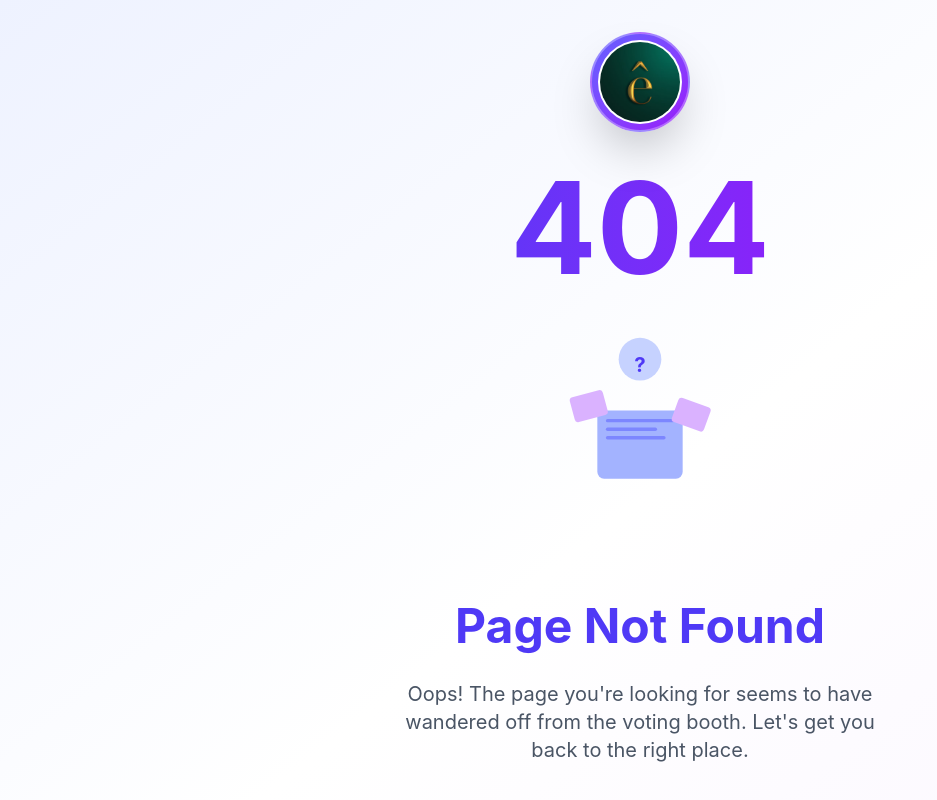
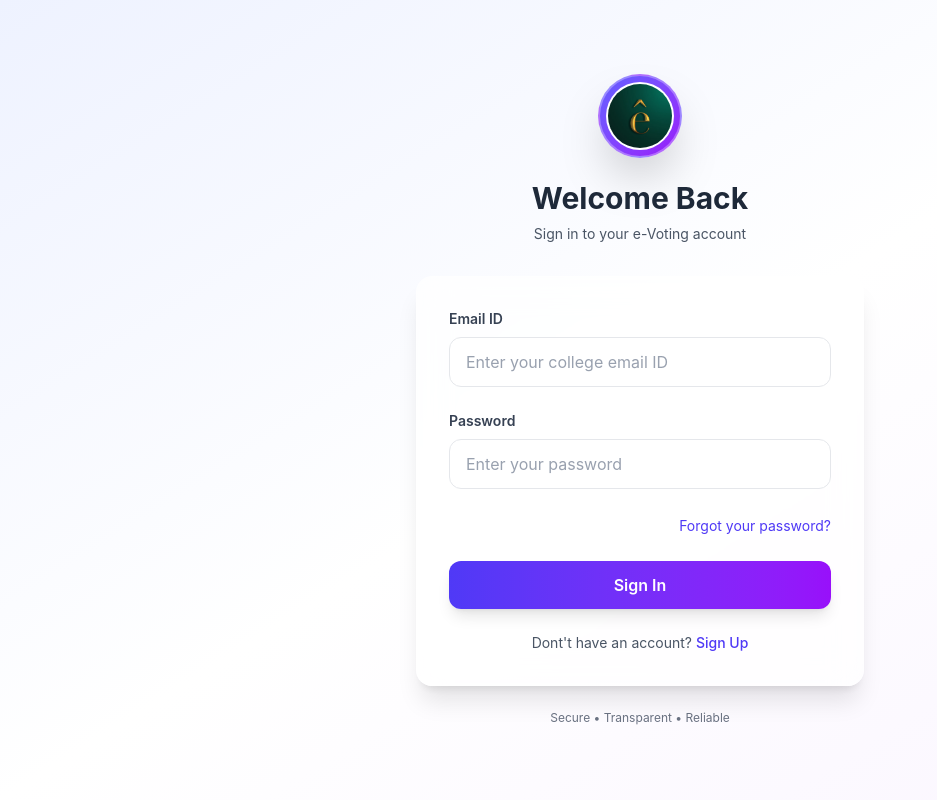
Before and after one commit to keshrivishal21/e-Voting-Platform, a React (Vite) app in the folder client/: page /candidate/login in a window 1280 px wide. Before the commit this address led to /404. Shown: the top 800 px of the page, without its empty margins (0-937 px from the left). Built offline with nearby package versions, Linux system fonts and the light colour scheme.

Commit message:
added routes for candidate login register

```diff
--- a/client/src/App.jsx
+++ b/client/src/App.jsx
@@ -25,6 +25,8 @@ import Signup from './pages/Auth/Signup';
 import Elections from './pages/StudentBoard/Elections';
 import Results from './pages/StudentBoard/Results';
 import CastVote from './pages/StudentBoard/CastVote';
+import CandidateLogin from './pages/Auth/CandidateLogin';
+import { useState } from 'react';
 
 
 function App() {
@@ -36,7 +38,7 @@ function App() {
   const location = useLocation();
 
   // Simple approach - just list the routes where you want to hide navbar
-  const noNavbarRoutes = ['/', '/register', '/signup', '/404', '/not-found'];
+  const noNavbarRoutes = ['/', '/register','/candidate/login', '/signup', '/404', '/not-found'];
 
   const shouldHideNavbar = noNavbarRoutes.includes(location.pathname);
 
@@ -50,7 +52,7 @@ function App() {
         <Route path="/" element={<Login />} />
         <Route path="/register" element={<CanRegister />} />
         <Route path='/signup' element={<Signup />} />
-
+        <Route path="/candidate/login" element={<CandidateLogin />} />
 
         {/* Student Board */}
         <Route path="/student" element={<ProtectedRoute isAuthenticated={isAuthenticated}><StudentHome /></ProtectedRoute>} />
--- a/client/src/components/Navbar.jsx
+++ b/client/src/components/Navbar.jsx
@@ -48,7 +48,7 @@ export default function Navbar({ isCandidate, notificationCount = 0 }) {
                          group-hover:pointer-events-auto hover:pointer-events-auto"
             >
               <Link
-                to="/candidate"
+                to={isCandidate ? "/candidate/login" : "/"}
                 className="block px-4 py-2 text-gray-700 hover:bg-gray-50 rounded-t-2xl"
                 onClick={() => setMenuOpen(false)}
               >
--- /dev/null
+++ b/client/src/pages/Auth/CandidateLogin.jsx
@@ -0,0 +1,170 @@
+
+import React, { useState } from 'react';
+import { useNavigate } from 'react-router-dom';
+import logo from "../../assets/evoting.png"
+import AuthAPI from '../../utils/authAPI';
+// import { toast } from 'react-hot-toast';
+
+function CandidateLogin() {
+    const navigate = useNavigate();
+    const [formData, setFormData] = useState({
+        email: '',
+        password: ''
+    });
+    const [loading, setLoading] = useState(false);
+    const [error, setError] = useState('');
+
+    const collegeEmailRegex = /^(\d+)@stu\.manit\.ac\.in$/;
+
+    const handleInputChange = (e) => {
+        const { name, value } = e.target;
+        setFormData(prev => ({
+            ...prev,
+            [name]: value
+        }));
+
+        // Clear error when user starts typing
+        if (error) setError('');
+
+        // Validate email format in real-time (only for email field)
+        if (name === 'email' && value) {
+            const match = value.match(collegeEmailRegex);
+            if (!match) {
+                setError("Please enter a valid college email (e.g. 123456@stu.manit.ac.in)");
+            }
+        }
+    };
+
+    const submitHandler = async (e) => {
+        e.preventDefault();
+        setLoading(true);
+        setError('');
+
+        try {
+            const { response, data } = await AuthAPI.candidateLogin(formData.email, formData.password);
+
+            if (response.ok && data.success) {
+                // Store token in localStorage
+                localStorage.setItem('authToken', data.data.token);
+                localStorage.setItem('userType', 'Candidate');
+
+                // Navigate to candidate dashboard
+                // navigate('/candidate');
+            } else {
+                setError(data.message || 'Login failed. Please try again.');
+            }
+        } catch (error) {
+            console.error('Login error:', error);
+            setError('Network error. Please check your connection and try again.');
+        } finally {
+            setLoading(false);
+        }
+    };
+  return (
+    <div className="min-h-screen bg-gradient-to-br from-indigo-50 via-white to-purple-50 flex items-center justify-center px-4 py-8">
+      {/* Login Card */}
+      <div className="w-full max-w-md">
+        {/* Logo Section */}
+        <div className="text-center mb-8">
+          <div className="inline-flex items-center justify-center">
+            <div className="bg-gradient-to-br from-indigo-500 to-purple-600 p-1.5 rounded-full shadow-2xl border-2 border-white/30">
+              <div className="bg-white rounded-full p-0.5">
+                <img src={logo} alt="e-Voting theme" className="w-12 h-12 md:w-16 md:h-16 rounded-full object-cover object-center" />
+              </div>
+            </div>
+          </div>
+          <h1 className="mt-4 text-2xl md:text-3xl font-bold text-gray-800">Welcome Back</h1>
+          <p className="mt-2 text-sm text-gray-600">Sign in to your e-Voting account</p>
+        </div>
+
+        {/* Form Card */}
+        <div className="bg-white/70 backdrop-blur-lg rounded-2xl p-6 md:p-8 shadow-xl border border-white/20">
+          <form className="space-y-6" onSubmit={submitHandler}>
+            {/* Error Message */}
+            {error && (
+              <div className="bg-red-50 border border-red-200 text-red-700 px-4 py-3 rounded-xl text-sm">
+                {error}
+              </div>
+            )}
+
+            {/* Email Field */}
+            <div>
+              <label className="block text-sm font-semibold text-gray-700 mb-2">
+                Email ID
+              </label>
+              <input
+                name="email"
+                type="email"
+                value={formData.email}
+                onChange={handleInputChange}
+                placeholder="Enter your college email ID"
+                className="w-full px-4 py-3 bg-white border border-gray-200 rounded-xl text-gray-800 placeholder-gray-400 focus:outline-none focus:ring-2 focus:ring-indigo-500 focus:border-transparent transition-all duration-200"
+                required
+                disabled={loading}
+              />
+            </div>
+
+            {/* Password Field */}
+            <div>
+              <label className="block text-sm font-semibold text-gray-700 mb-2">
+                Password
+              </label>
+              <input
+                type="password"
+                name="password"
+                value={formData.password}
+                onChange={handleInputChange}
+                placeholder="Enter your password"
+                className="w-full px-4 py-3 bg-white border border-gray-200 rounded-xl text-gray-800 placeholder-gray-400 focus:outline-none focus:ring-2 focus:ring-indigo-500 focus:border-transparent transition-all duration-200"
+                required
+                disabled={loading}
+              />
+            </div>
+
+            {/* Forgot Password Link */}
+            <div className="text-right">
+              <a href="#" className="text-sm text-indigo-600 hover:text-indigo-700 hover:underline transition-colors duration-200">
+                Forgot your password?
+              </a>
+            </div>
+
+            {/* Submit Button */}
+            <button
+              type="submit"
+              disabled={loading}
+              className="w-full bg-gradient-to-r from-indigo-600 to-purple-600 text-white font-semibold py-3 px-4 rounded-xl shadow-lg hover:shadow-xl hover:from-indigo-700 hover:to-purple-700 transform hover:scale-[1.02] transition-all duration-300 ease-out disabled:opacity-50 disabled:cursor-not-allowed disabled:transform-none"
+            >
+              {loading ? (
+                <div className="flex items-center justify-center">
+                  <div className="w-5 h-5 border-2 border-white border-t-transparent rounded-full animate-spin mr-2"></div>
+                  Signing In...
+                </div>
+              ) : (
+                'Sign In'
+              )}
+            </button>
+          </form>
+
+          {/* Additional Links */}
+          <div className="mt-6 text-center">
+            <p className="text-sm text-gray-600">
+              Dont't have an account?
+              <a href="/register" className="ml-1 text-indigo-600 hover:text-indigo-700 font-medium hover:underline transition-colors duration-200">
+                Sign Up
+              </a>
+            </p>
+          </div>
+        </div>
+
+        {/* Footer Text */}
+        <div className="text-center mt-6">
+          <p className="text-xs text-gray-500">
+            Secure • Transparent • Reliable
+          </p>
+        </div>
+      </div>
+    </div>
+  );
+}
+
+export default CandidateLogin;
--- a/client/src/pages/Auth/CandidateRegister.jsx
+++ b/client/src/pages/Auth/CandidateRegister.jsx
@@ -361,7 +361,7 @@ const CandidateRegister = () => {
             <p className="text-sm text-gray-600">
               Already have an account?
               <button
-                onClick={() => navigate('/login')}
+                onClick={() => navigate('/candidate/login')}
                 className="ml-1 text-indigo-600 hover:text-indigo-700 font-medium hover:underline transition-colors duration-200"
               >
                 Sign In
--- a/client/src/pages/StudentBoard/ApplicationForm.jsx
+++ /dev/null
@@ -1,9 +0,0 @@
-import React from 'react'
-
-const ApplicationForm = () => {
-  return (
-    <div>ApplicationForm</div>
-  )
-}
-
-export default ApplicationForm
--- a/client/src/pages/StudentBoard/Elections.jsx
+++ b/client/src/pages/StudentBoard/Elections.jsx
@@ -74,7 +74,7 @@ const Elections = () => {
             >
               <span className="text-indigo-800 font-medium">{election.name}</span>
               <Link
-                to="/apply-candidate"
+                to="/register"
                 className="bg-indigo-600 text-white px-4 py-2 rounded-full hover:bg-indigo-700 transition"
               >
                 Apply as Candidate
```
